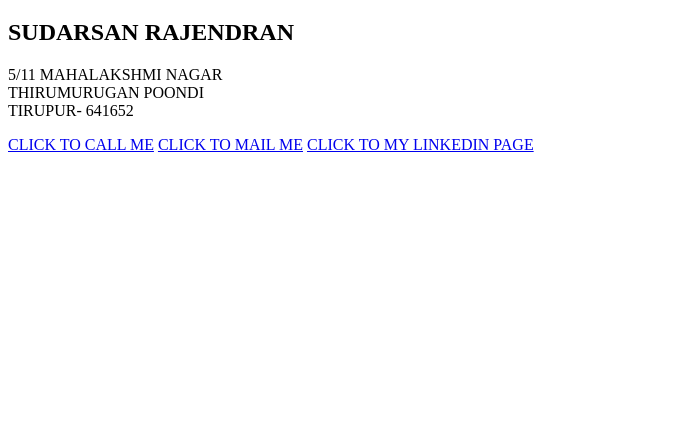
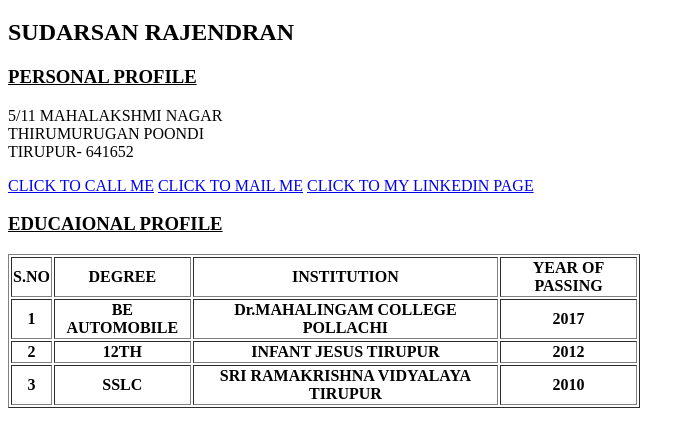
Before and after one commit to SudarsanRajendran95/fcs01-01, a plain HTML site: page index.html in a window 1280 px wide. Shown: the part 61-508 px from the top of the page, without its empty margins (0-695 px from the left). Drawn offline with Linux system fonts and the light colour scheme.

Commit message:
update on practice files

```diff
--- a/index.html
+++ b/index.html
@@ -6,11 +6,39 @@
 	<body>
 	<h1>RESUME</h1>
 	<h2>SUDARSAN RAJENDRAN</h2>
+	<h3><u>PERSONAL PROFILE</u></h3>
 		<p>5/11 MAHALAKSHMI NAGAR<br>
 		THIRUMURUGAN POONDI<br>
 		TIRUPUR- 641652</p>
 		<a href="tel:+91-8508418501">CLICK TO CALL ME</a>
 		<a href="mailto:sudarsanrajendran.s@gmail.com">CLICK TO MAIL ME</a>
 		<a href="https://www.linkedin.com/in/sudarsan-rajendran-117002a4/" target="_new">CLICK TO MY LINKEDIN PAGE</a>
+	<h3><u>EDUCAIONAL PROFILE</u></h3>
+		<table border="1" width="50%">
+			<tr>
+				<th>S.NO</th>
+				<th>DEGREE</th>
+				<th>INSTITUTION</th>
+				<th>YEAR OF PASSING</th>
+			</tr>
+			<tr >
+				<th>1</th>
+				<th>BE AUTOMOBILE</th>
+				<th>Dr.MAHALINGAM COLLEGE POLLACHI</th>
+				<th>2017</th>
+			</tr>
+			<tr>
+				<th>2</th>
+				<th>12TH</th>
+				<th>INFANT JESUS TIRUPUR</th>
+				<th>2012</th>
+			</tr>
+			<tr>
+				<th>3</th>
+				<th>SSLC</th>
+				<th>SRI RAMAKRISHNA VIDYALAYA TIRUPUR</th>
+				<th>2010</th>
+			</tr>
+		</table>
 		</body>
 </html>
```
Also changed, not shown: doubts to be asked.txt. Lines whose indentation alone changed are shown as unchanged.
